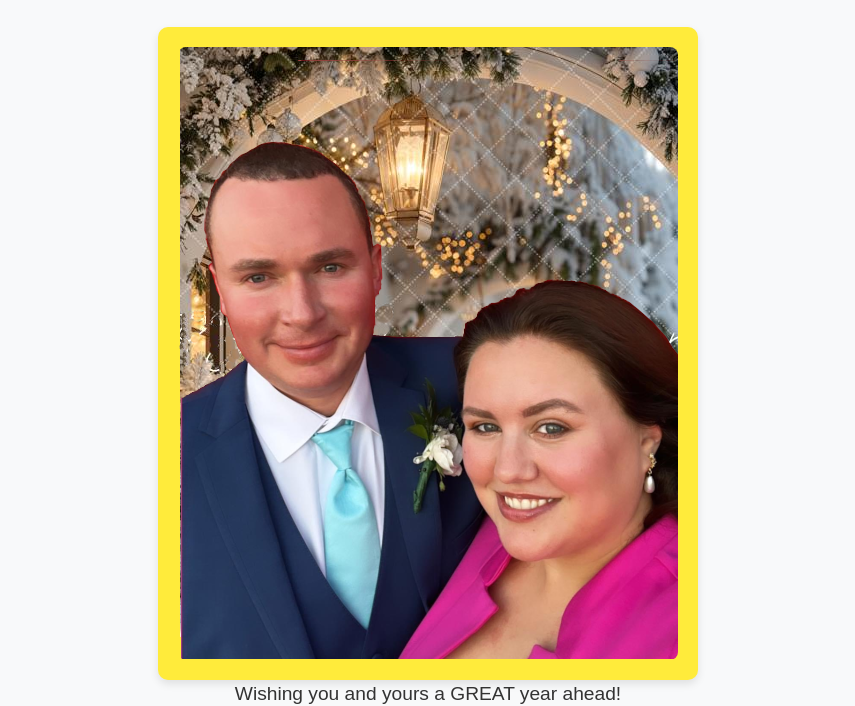
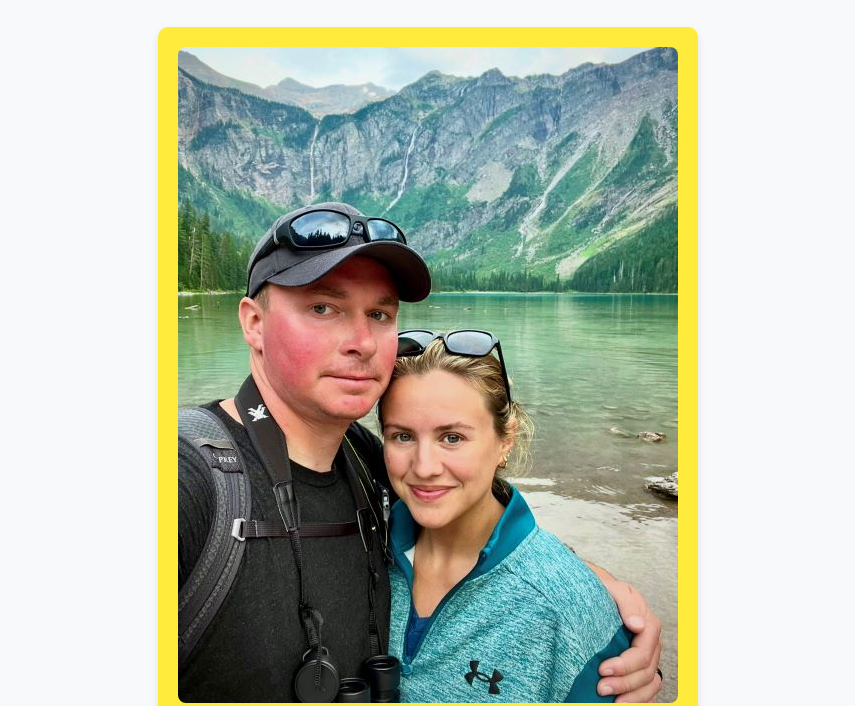
Before and after one commit to Smitty80/Wilsons, a plain HTML site: page index.html in a window 1280 px wide. Shown: the part 127-833 px from the top of the page, without its empty margins (212-1067 px from the left). Drawn offline with Linux system fonts and the light colour scheme.

Commit message:
Add files via upload

```diff
--- a/index.html
+++ b/index.html
@@ -33,7 +33,7 @@
 
         .gift-box {
             width: 500px;
-            height: 613px;
+            height: 656px;
             background-color: #ffeb3b;
             display: inline-block;
             border-radius: 10px;
@@ -127,9 +127,9 @@
     <div class="gift-box">
 
     <!-- Image for smaller screens (below 768px) -->
-     <source srcset="Emily-Logan.png" media="(max-width: 767px)">
+     <source srcset="Emily-Logan.jpg" media="(max-width: 767px)">
     <!-- Image for larger screens (768px and above) -->
-    <picture><img src="Emily-Logan.png" alt="Picture of Emily & Logan" name="Image1"></picture>
+    <picture><img src="Emily-Logan.jpg" alt="Picture of Emily & Logan" name="Image1"></picture>
 
          <p>Wishing you and yours a GREAT year ahead!</p>
     </div>
```
Also changed, not shown: Emily-Logan.jpg (added).
